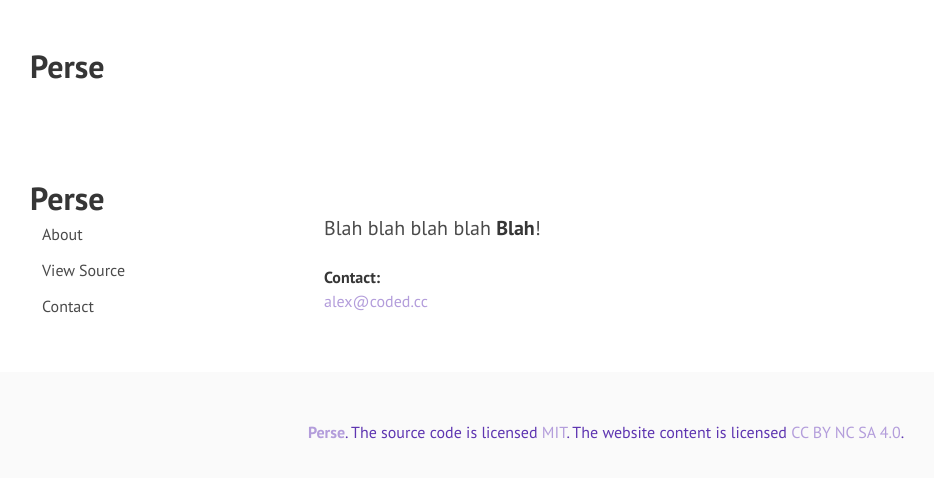
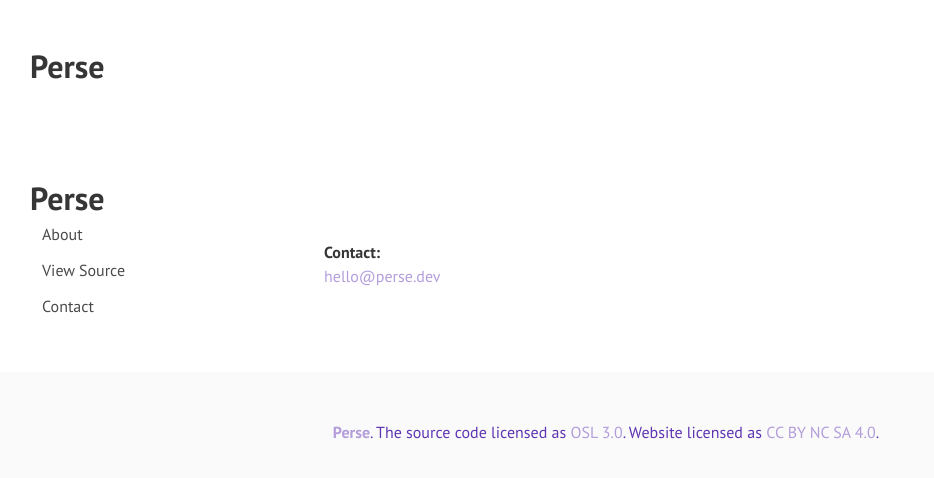
Before and after one commit to alexwatever/perse, a plain HTML site: page perse.dev/index.html in a window 1280 px wide. Shown: the whole page, without its empty margins (34-968 px from the left). Drawn offline with nearby package versions, Linux system fonts and the light colour scheme.

Commit message:
Add license to perse.dev.

```diff
--- a/perse.dev/index.html
+++ b/perse.dev/index.html
@@ -40,11 +40,11 @@
                     </nav>
 
                     <div class="column">
-                        <p class="subtitle">Blah blah blah blah <strong>Blah</strong>!</p>
+                        <p class="subtitle"><strong></strong></p>
 
                         <p>
                             <strong>Contact:</strong><br />
-                            <a href="mailto:alex@coded.cc" title="Contact">alex@coded.cc</a>
+                            <a href="mailto:hello@perse.dev" title="Contact">hello@perse.dev</a>
                         </p>
                     </div>
                 </div>
@@ -53,7 +53,7 @@
 
         <footer class="footer">
             <div class="content has-text-centered">
-                <p><a href="https://perse.dev"><strong>Perse</strong></a>. The source code is licensed <a href="http://opensource.org/licenses/mit-license.php">MIT</a>. The website content is licensed <a href="http://creativecommons.org/licenses/by-nc-sa/4.0/">CC BY NC SA 4.0</a>.</p>
+                <p><a href="https://perse.dev"><strong>Perse</strong></a>. The source code licensed as <a href="https://opensource.org/license/osl-3-0-php/">OSL 3.0</a>. Website licensed as <a href="http://creativecommons.org/licenses/by-nc-sa/4.0/">CC BY NC SA 4.0</a>.</p>
             </div>
         </footer>
     </body>
```
